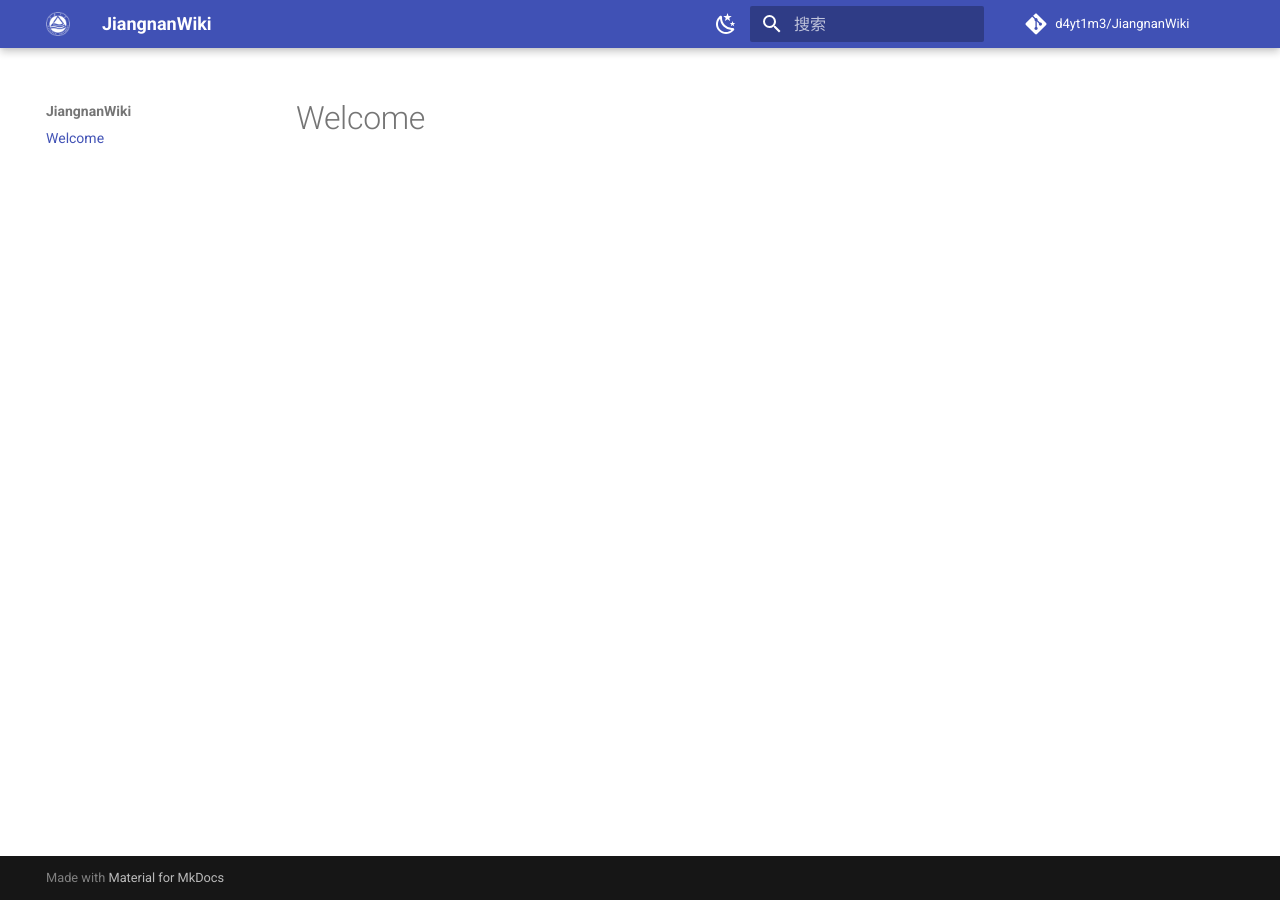
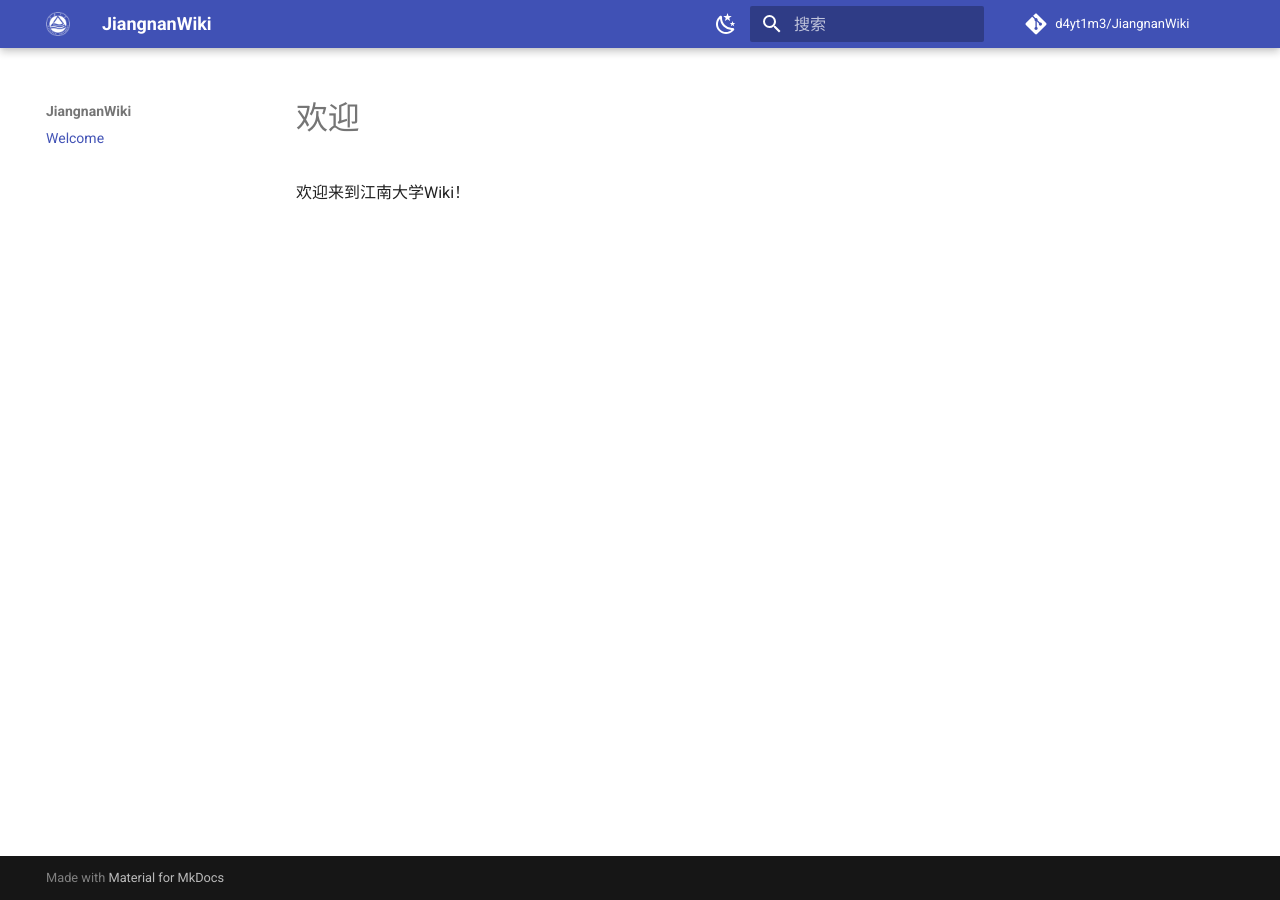
Before and after one commit to d4yt1m3/JiangnanWiki, an MkDocs documentation site: the page built from docs/index.md, in a window 1280 px wide. Built offline with MkDocs 1.6.1 and Material for MkDocs 9.7.7, drawn with Linux system fonts in a browser that asks for light colours; comment, search, counter and statistics services are not loaded.

Commit message:
Update index.md

```diff
--- a/docs/index.md
+++ b/docs/index.md
@@ -1 +1,3 @@
-# Welcome
+# 欢迎
+
+欢迎来到江南大学Wiki！
```
